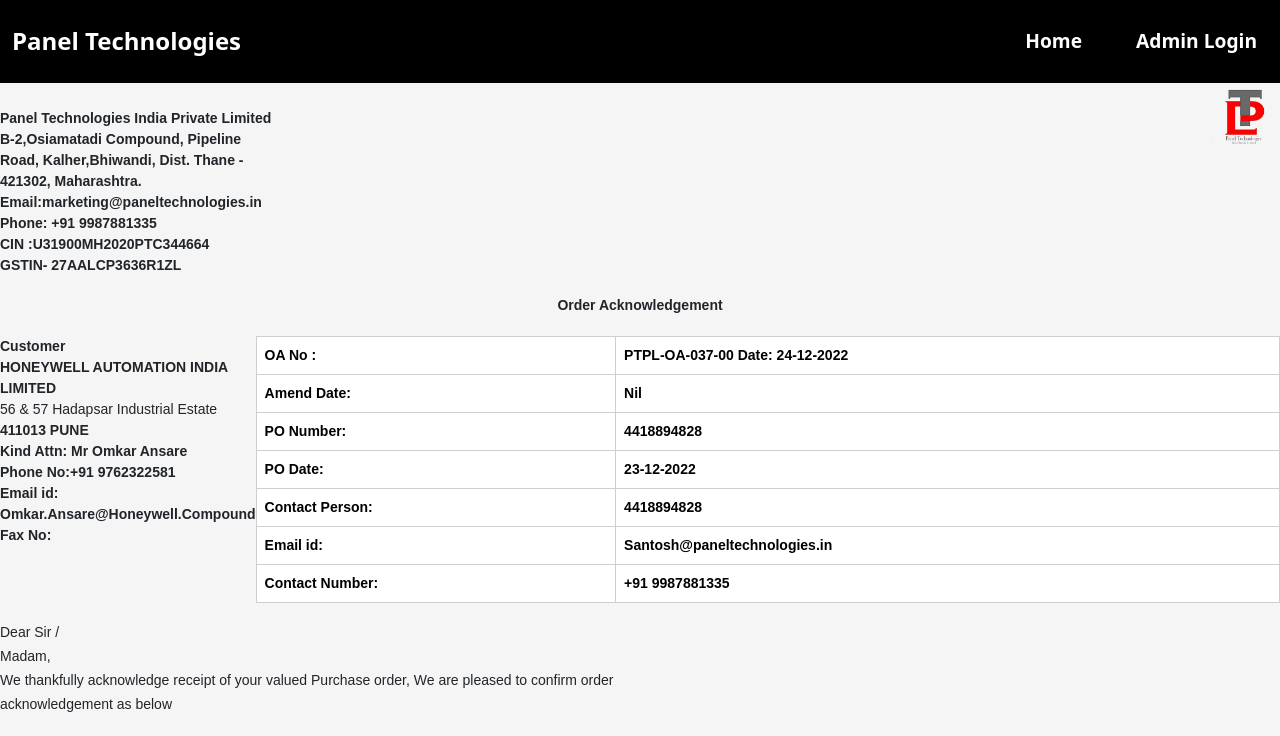
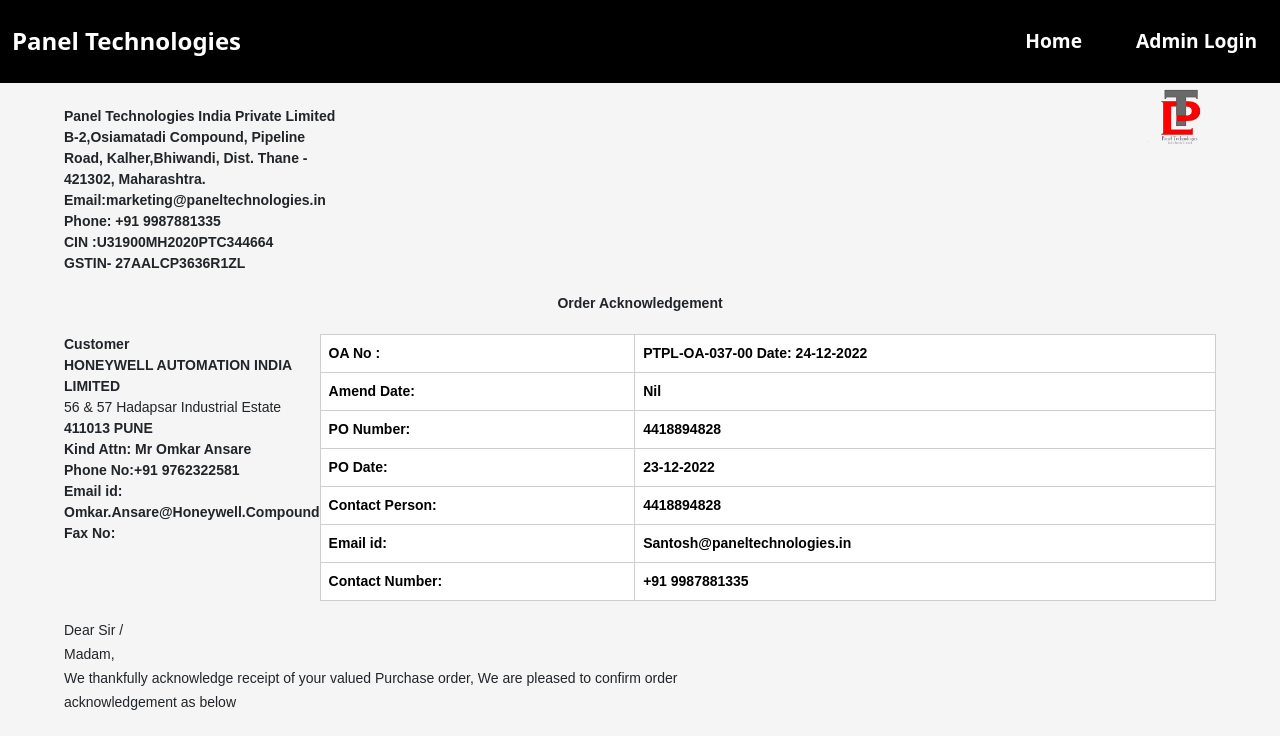
Before and after one commit to rushish/panelTech, a React (Vite) app: page /original-print/1 in a window 1280 px wide. Shown: the top 736 px of the page. Built offline with nearby package versions, Linux system fonts and the light colour scheme; no server answers.

Commit message:
Invoice CSS

```diff
--- a/src/Pages/OrderInvoice.jsx
+++ b/src/Pages/OrderInvoice.jsx
@@ -114,7 +114,7 @@
   }, [id]);
 
   return (
-    <div>
+    <div className="invoice-wrap">
       <img src={panelImg} alt="" align="right" width="70px" />
 
       <div className="address1">
--- a/src/assets/Styles/orderInvoice.css
+++ b/src/assets/Styles/orderInvoice.css
@@ -1,20 +1,29 @@
+.invoice-wrap {
+  margin: auto;
+  width: 90%;
+}
+
 .address1 {
   padding-top: 2%;
   font-family: Arial, Helvetica, sans-serif;
   font-size: 14px;
 }
+
 .address-2 {
   padding-top: 20px;
   font-family: Arial, Helvetica, sans-serif;
   display: flex;
   font-size: 14px;
 }
+
 .alt-address {
   padding-left: 45%;
 }
+
 .table {
   padding-left: 10%;
 }
+
 .table2 {
   border-color: grey;
   border-collapse: collapse;
@@ -25,6 +34,7 @@
 .t-body {
   border: 1px solid;
 }
+
 .price {
   padding-left: 40px;
 }
@@ -33,6 +43,7 @@
   font-family: Arial, Helvetica, sans-serif;
   font-size: 14px;
 }
+
 .footer-1 {
   padding-top: 15px;
   color: rgb(49, 49, 145);
@@ -55,10 +66,12 @@
   border: solid black 1px;
   border-collapse: collapse;
 }
+
 .footer-2 {
   padding-top: 70px;
   color: rgb(18, 18, 134);
 }
+
 b,
 #add1 {
   font-family: Arial, Helvetica, sans-serif;
@@ -68,6 +81,7 @@
 .term-heading {
   padding-top: 30px;
 }
+
 .b-details {
   padding-left: 70px;
 }
```
